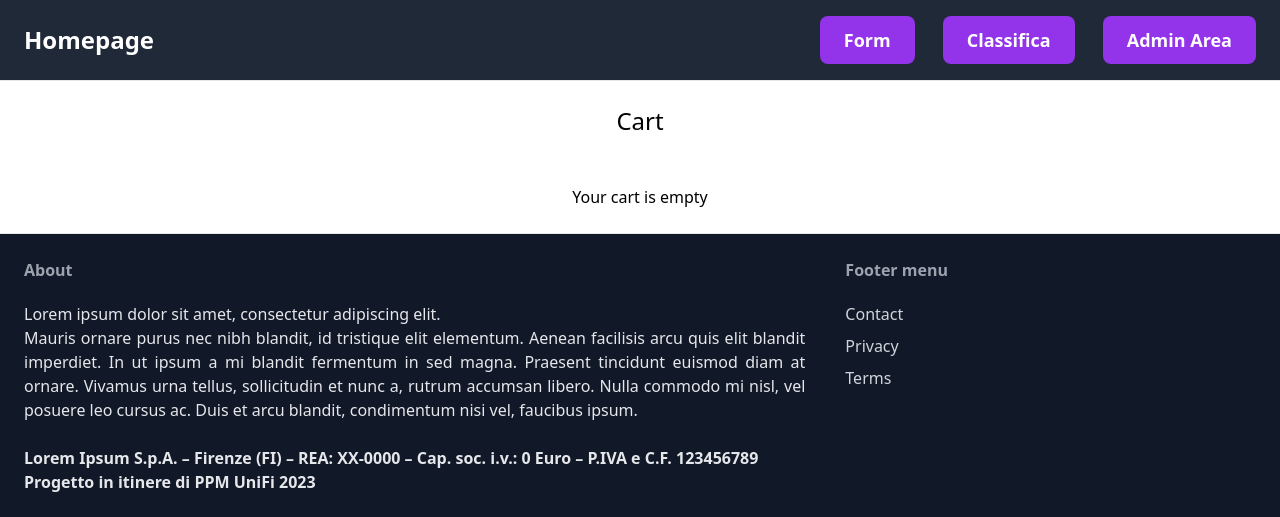
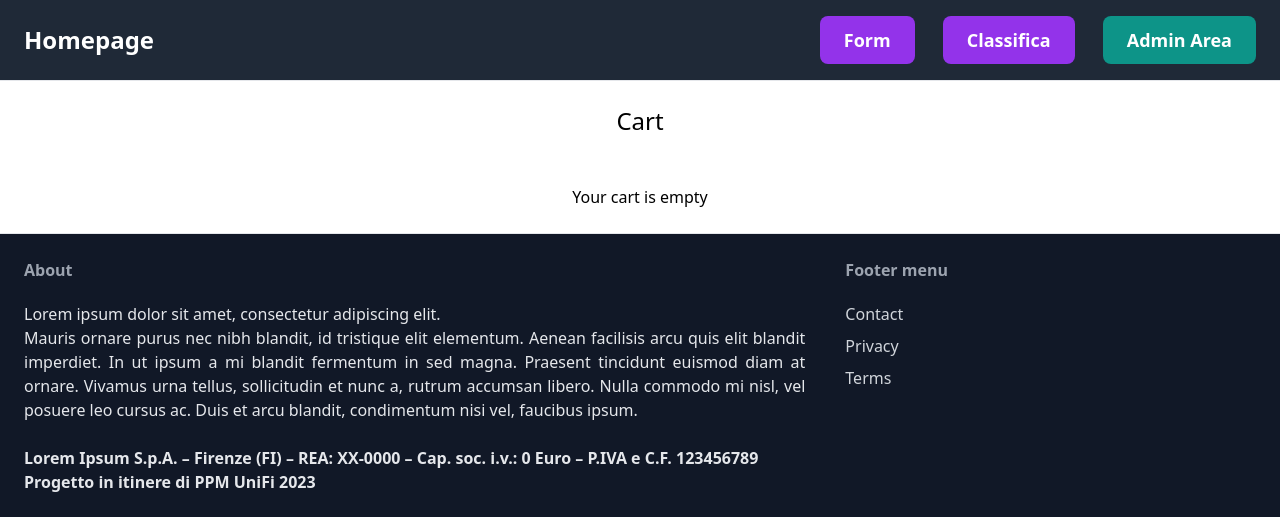
Before and after one commit to ippo1997/PPM-2023-django, a Django app: page /cart/ in a window 1280 px wide. Shown: the top 517 px of the page. Run offline with Django 4.2, Linux system fonts and the light colour scheme; some libraries are stand-ins or nearby versions.

Commit message:
colore pulsante admin

```diff
--- a/ecommerce/core/templates/core/base.html
+++ b/ecommerce/core/templates/core/base.html
@@ -31,7 +31,7 @@
                <!-- <a href="{% url 'core:signup' %}" class="px-6 py-3 text-lg text-white bg-purple-600 hover:bg-blue-700 rounded-lg font-semibold">Sign up</a> -->
              <a href="{% url 'core:fantamatrimonio' %}" class="px-6 py-3 text-lg text-white bg-purple-600 hover:bg-blue-700 rounded-lg font-semibold">Form</a>
              <a href="{% url 'core:classifica' %}" class="px-6 py-3 text-lg text-white bg-purple-600 hover:bg-blue-700 rounded-lg font-semibold">Classifica</a>
-            <a href="{% url 'core:login' %}" class="px-6 py-3 text-lg text-white bg-purple-600 hover:bg-blue-700 rounded-lg font-semibold">Admin Area</a>
+            <a href="{% url 'core:login' %}" class="px-6 py-3 text-lg text-white bg-teal-600 hover:bg-blue-700 rounded-lg font-semibold">Admin Area</a>
             {% endif %}
         </div>
     </nav>
```
